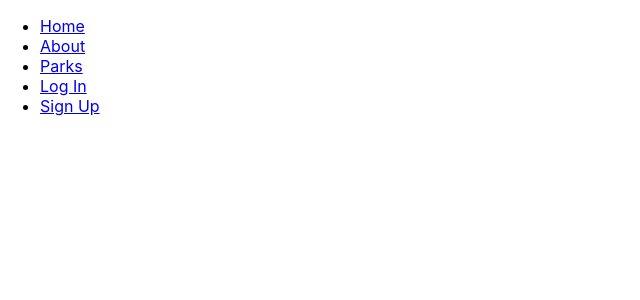
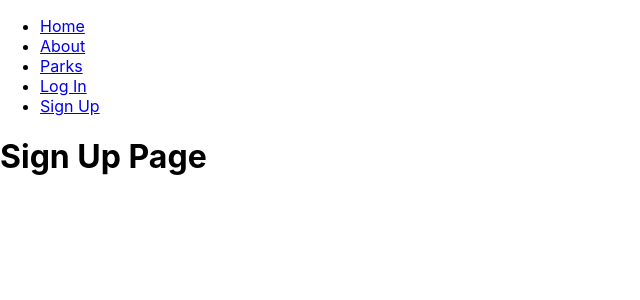
Before and after one commit to mkopsho/stwrdshp, a React (Create React App) app in the folder stwrdshp-frontend/: page /signup in a window 1280 px wide. Shown: the top 300 px of the page, without its empty margins (0-640 px from the left). Built offline with nearby package versions, Linux system fonts and the light colour scheme.

Commit message:
Further login/signup stubbing: added routes, converted to classes

```diff
--- a/stwrdshp-frontend/src/App.js
+++ b/stwrdshp-frontend/src/App.js
@@ -4,6 +4,8 @@ import { BrowserRouter as Router, Switch, Route } from 'react-router-dom'
 import About from './components/About'
 import Home from './components/Home'
 import NavBar from './components/NavBar'
+import LogIn from './components/LogIn'
+import SignUp from './components/SignUp'
 import ParksContainer from './containers/ParksContainer'
 
 // Test fetch to check backend connectivity
@@ -27,6 +29,8 @@ function App() {
           <Route exact path="/" component={Home} />
           <Route exact path="/about" component={About} />
           <Route exact path="/parks" component={ParksContainer} />
+          <Route exact path="/login" component={LogIn} />
+          <Route exact path="/signup" component={SignUp} />
         </Switch>
       </div>
     </Router>
```
Also changed, not shown: stwrdshp-frontend/src/components/LogIn.js (+4 -4 lines), stwrdshp-frontend/src/components/SignUp.js (+4 -4 lines).
